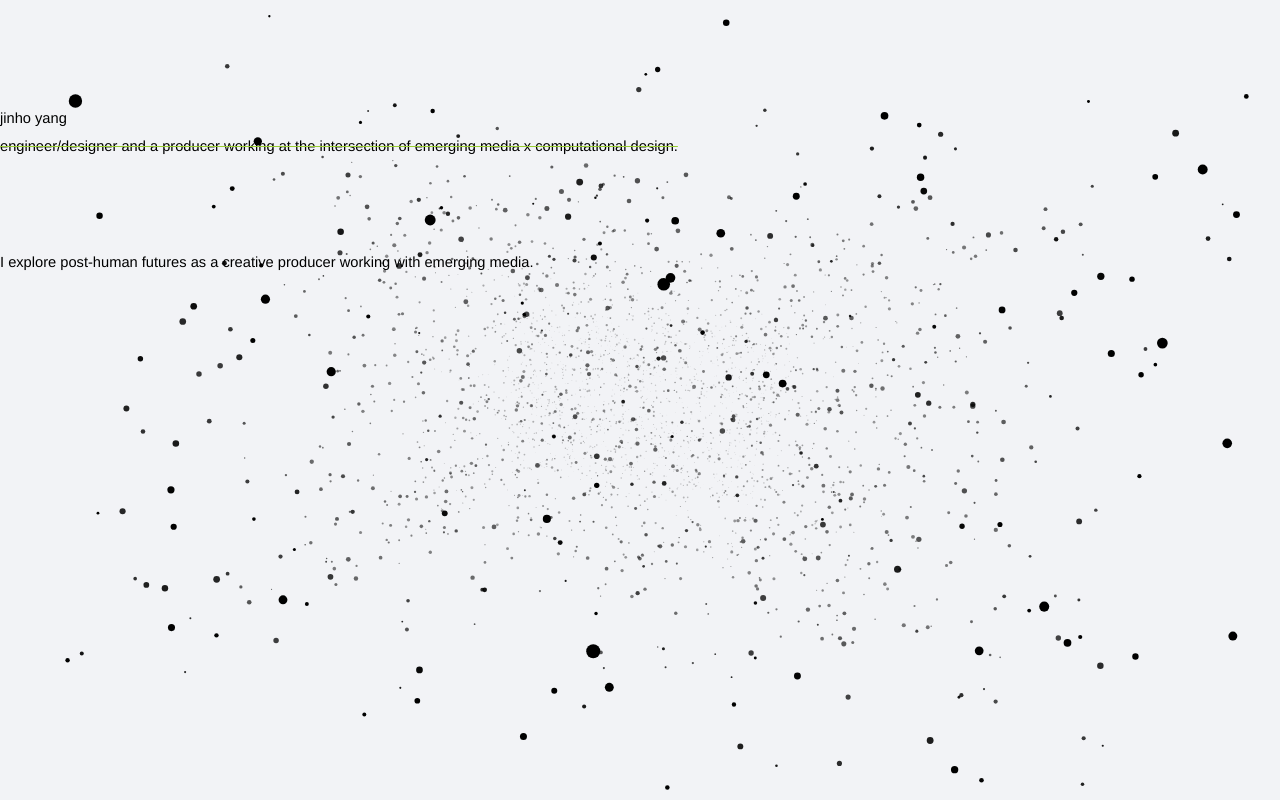
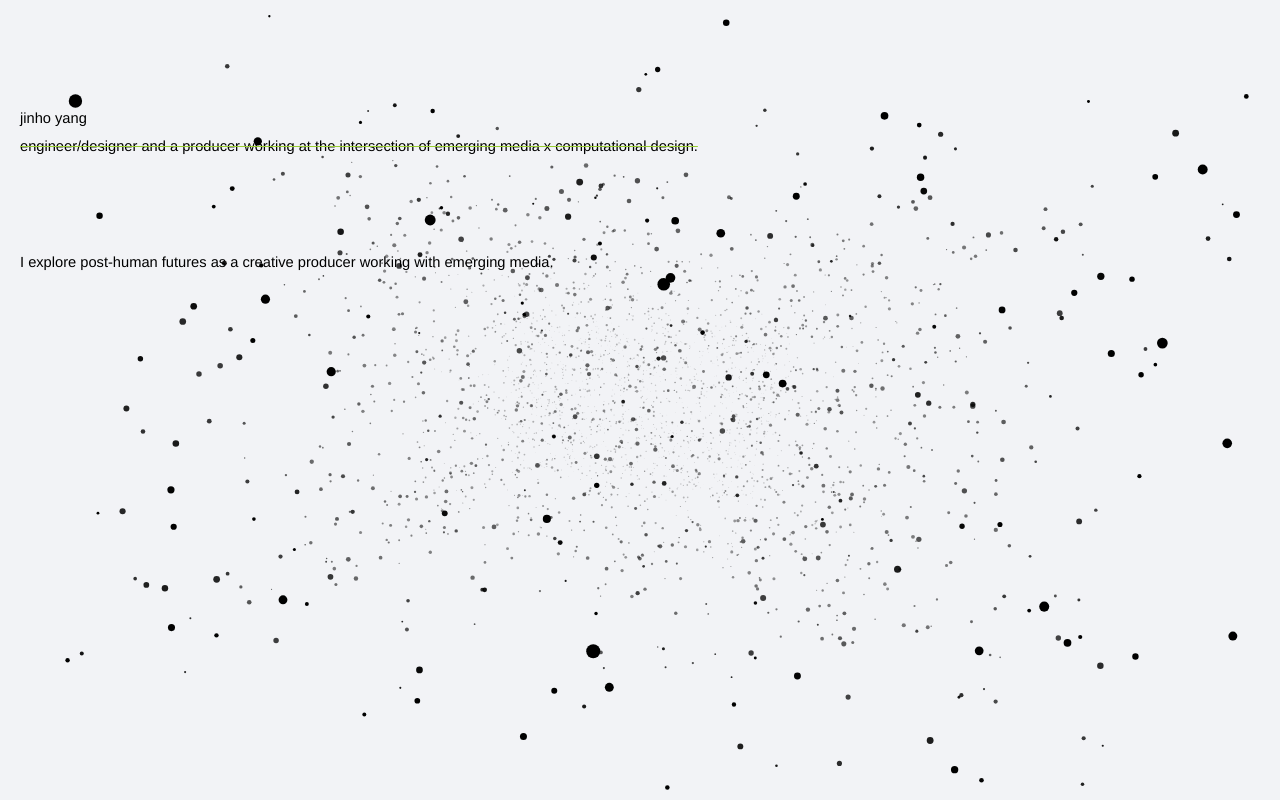
Before and after one commit to jinho72/crimson-star.github.io, a website: page index.html in a window 1280 px wide. Drawn offline with nearby package versions, Linux system fonts and the light colour scheme; animation ran at ten frames a second.

Commit message:
Update styles.css

```diff
--- a/styles.css
+++ b/styles.css
@@ -1,19 +1,22 @@
+/* Base Styles */
 body {
   background-color: #f2f3f6;
   margin: 0;
-  padding: 100px 0 0 0; /* Use padding if you want top spacing */
+  padding: 100px 20px 20px 20px; /* top padding added; side padding instead of pushing content offscreen */
   font-family: "Helvetica Neue", sans-serif;
 }
 
 /* Headings */
 h1 {
-  text-decoration: none;
+  font-family: "Helvetica Neue", sans-serif;
   font-size: 11pt;
-  font-weight: 400;
+  font-weight: 400; /* Use numeric values without px */
+  text-decoration: none; /* Removed conflicting underline */
 }
 
 h2 {
   text-align: left;
+  font-family: "Helvetica Neue", sans-serif;
   font-size: 11pt;
   font-weight: 400;
   text-decoration: line-through;
@@ -22,6 +25,7 @@ h2 {
 
 h3 {
   margin-top: 100px;
+  font-family: "Helvetica Neue", sans-serif;
   font-size: 11pt;
   font-weight: 400;
 }
@@ -33,16 +37,16 @@ h3 {
   left: 0;
   width: 100vw;
   height: 100vh;
-  z-index: -1; /* Behind content */
+  z-index: -1; /* Places it behind other elements */
 }
 
-/* Floating 3D Ball Logo */
+/* 3D Logo Container */
 #logo-container {
   position: fixed;
   top: 20px;
   right: 20px;
   width: 150px;
   height: 150px;
-  pointer-events: none;
-  z-index: 10; /* Make sure it's above the particle canvas */
+  pointer-events: none; /* Ensures logo doesn't interfere with interactions */
+  z-index: 10;
 }
```
